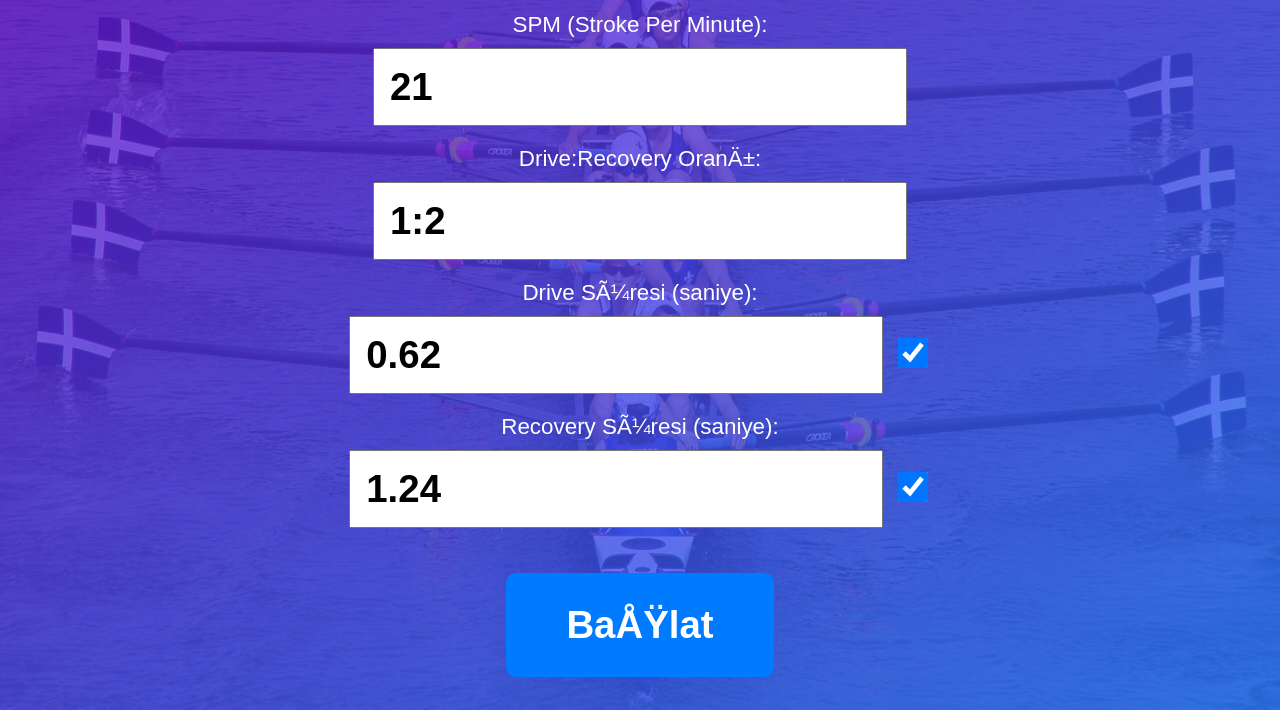
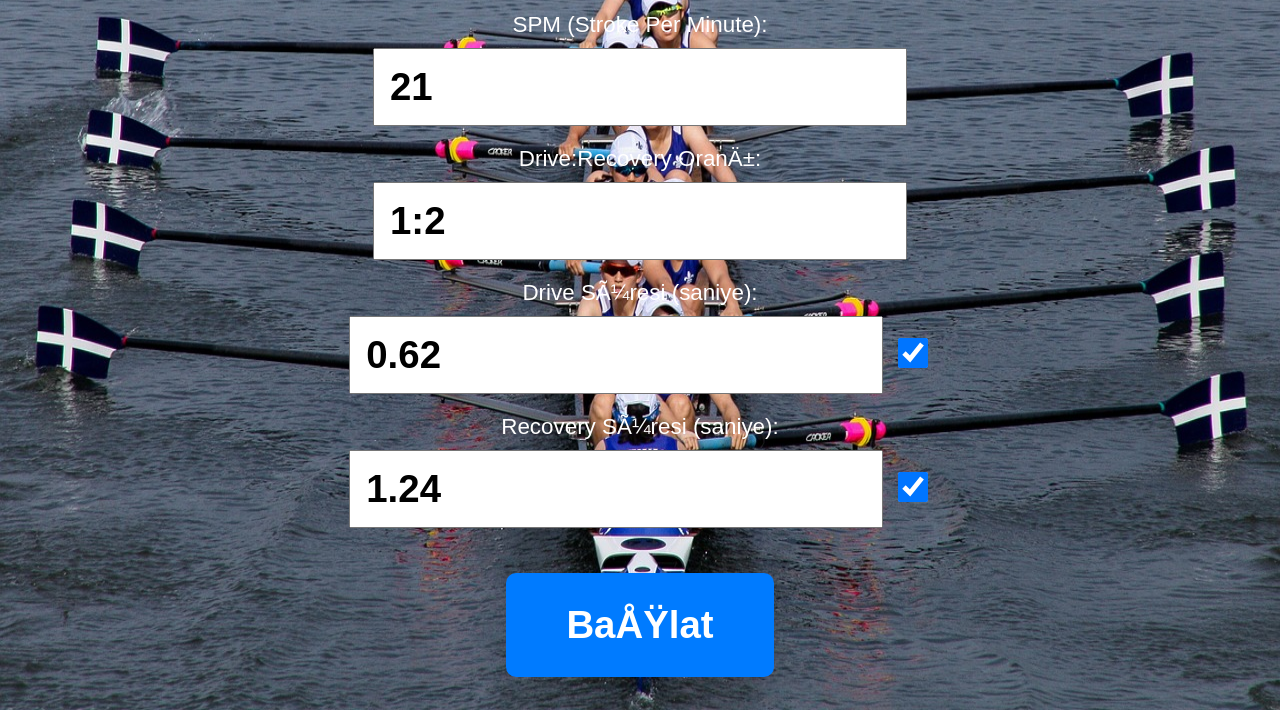
Before and after one commit to Bahadir67/RowingMetronom, a plain HTML site: page index.html in a window 1280 px wide. Shown: the part 90-800 px from the top of the page. Drawn offline with Linux system fonts and the light colour scheme.

Commit message:
Update index.html

```diff
--- a/index.html
+++ b/index.html
@@ -5,7 +5,7 @@
     <title>Rowing Metronome</title>
     <style>
         body {
-            background: linear-gradient(to bottom right, rgba(106, 17, 203, 0.8), rgba(37, 117, 252, 0.8)), url('background.jpg');
+            background: url('background.jpg');
             background-size: 100% 100%;
             background-attachment: fixed;
             font-family: Arial, sans-serif;
```
